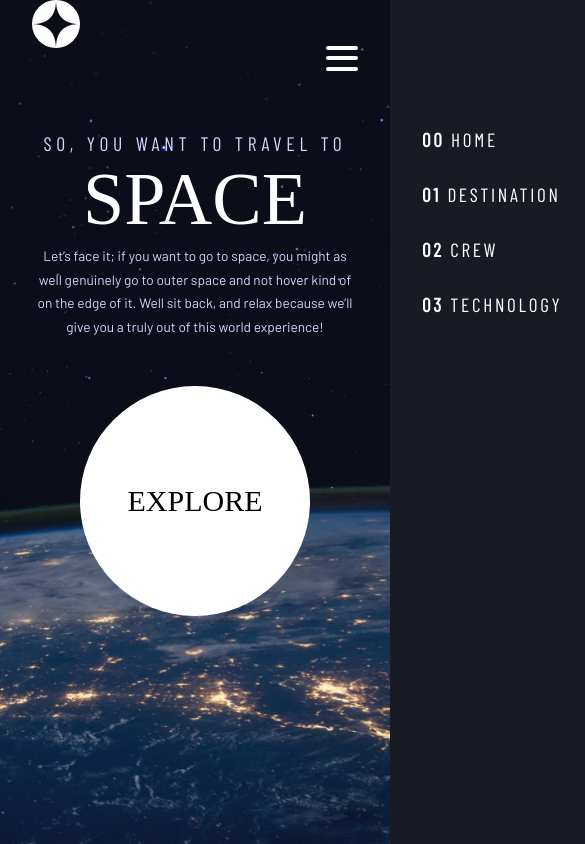
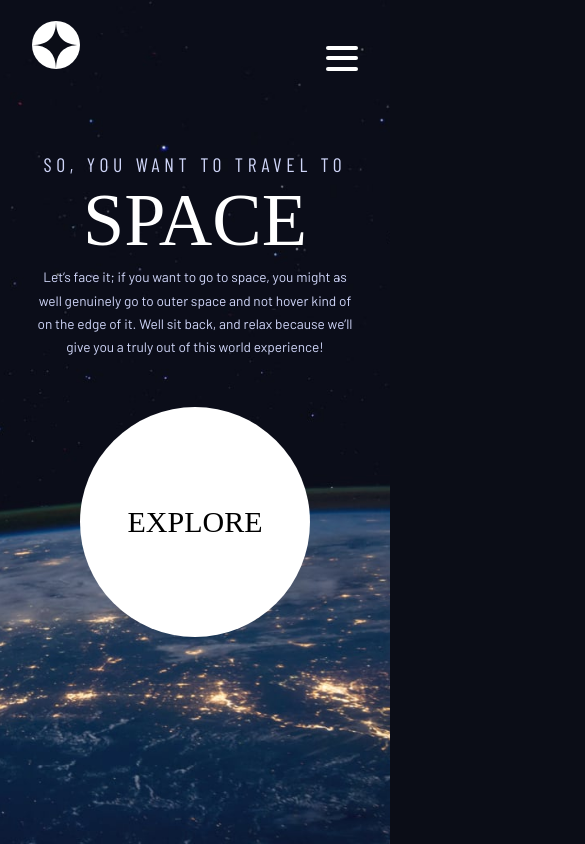
Before and after one commit to CauaRodrigues/space-tourism, a React (Create React App) app: page / in a window 390 px wide. Shown: the top 844 px of the page, 585 px wide, since content can reach past the window. Built offline with nearby package versions, Linux system fonts and the light colour scheme; a web font is replaced by a local one.

Commit message:
fix menu hamburger

```diff
--- /dev/null
+++ b/src/@types/BurgerProps.ts
@@ -0,0 +1,4 @@
+export type BurgerProps = {
+	open: boolean;
+	setOpen?: any;
+};
--- a/src/components/Burger/burger.styled.tsx
+++ b/src/components/Burger/burger.styled.tsx
@@ -1,7 +1,7 @@
 import styled from "styled-components";
-import { PropsTypes } from ".";
+import { BurgerProps } from "../../@types/BurgerProps";
 
-const Burger = styled.button<PropsTypes>`
+const Burger = styled.button<BurgerProps>`
 	width: 2rem;
 	height: 2rem;
 
--- a/src/components/Header/header.styled.tsx
+++ b/src/components/Header/header.styled.tsx
@@ -22,6 +22,10 @@ const Header = styled.header`
 
 	.logo {
 		margin-left: 2rem;
+
+		@media (max-width: ${sizes.mobile}px) {
+			margin-top: 1.3rem;
+		}
 	}
 
 	.divider {
@@ -33,10 +37,6 @@ const Header = styled.header`
 		left: 42px;
 		z-index: 10;
 	}
-
-	.menuHamburguer {
-		margin-right: 2rem;
-	}
 `;
 
 export const Styled = { Header };
--- a/src/components/Header/index.tsx
+++ b/src/components/Header/index.tsx
@@ -1,16 +1,12 @@
-import React, { useState } from "react";
+import React from "react";
 import MediaQuery from "react-responsive";
 
 import { Styled as S } from "./header.styled";
 import { NavBar } from "../NavBar";
 import { ReactComponent as Logo } from "../../assets/shared/logo.svg";
 import { sizes } from "../../styles/sizes";
-import { Burger } from "../Burger";
-import { Menu } from "../Menu";
 
 export const Header: React.FC = () => {
-	const [openMenu, setOpenMenu] = useState(false);
-
 	return (
 		<S.Header>
 			<div className="content">
@@ -23,11 +19,6 @@ export const Header: React.FC = () => {
 				<MediaQuery minWidth={sizes.mobile}>
 					<NavBar />
 				</MediaQuery>
-
-				<MediaQuery maxWidth={sizes.mobile}>
-					<Burger open={openMenu} setOpen={setOpenMenu} />
-					<Menu open={openMenu} />
-				</MediaQuery>
 			</div>
 		</S.Header>
 	);
--- a/src/components/Layout/Layout.tsx
+++ b/src/components/Layout/Layout.tsx
@@ -1,11 +1,14 @@
 import React, { useEffect, useState } from "react";
 import { Outlet, useMatches } from "react-router-dom";
-import { useMediaQuery } from "react-responsive";
+import MediaQuery, { useMediaQuery } from "react-responsive";
 
 import { Header } from "../Header";
 import { ContainerMain } from "./layout.styled";
 
 import { BG_HOME, BG_DESTINATION, BG_CREW, BG_TECHNOLOGY } from "../../assets";
+import { sizes } from "../../styles/sizes";
+import { Burger } from "../Burger";
+import { Menu } from "../Menu";
 
 export const Layout: React.FC = () => {
 	const [, { pathname }] = useMatches();
@@ -67,11 +70,18 @@ export const Layout: React.FC = () => {
 		verifyRoute();
 	}, [isMobile, isTablet, pathname]);
 
+	const [openMenu, setOpenMenu] = useState(false);
+
 	return (
 		<ContainerMain image={`${bgImage}`}>
 			<Header />
 
 			<Outlet />
+
+			<MediaQuery maxWidth={sizes.mobile}>
+				<Burger open={openMenu} setOpen={setOpenMenu} />
+				<Menu open={openMenu} setOpen={setOpenMenu} />
+			</MediaQuery>
 		</ContainerMain>
 	);
 };
--- a/src/components/Menu/index.tsx
+++ b/src/components/Menu/index.tsx
@@ -1,27 +1,33 @@
 import React from "react";
 import { Link } from "react-router-dom";
 import { Styled as S } from "./menu.styled";
+import { BurgerProps } from "../../@types/BurgerProps";
 
-export type PropsTypes = {
-	open: boolean;
-};
-
-export const Menu: React.FC<PropsTypes> = ({ open }) => {
+export const Menu: React.FC<BurgerProps> = ({ open, setOpen }) => {
 	return (
 		<S.Menu open={open}>
-			<Link to="/">
+			<Link to="/" onClick={() => setOpen((prevState: boolean) => !prevState)}>
 				<span className="stage">00</span> Home
 			</Link>
 
-			<Link to="/destination">
+			<Link
+				to="/destination"
+				onClick={() => setOpen((prevState: boolean) => !prevState)}
+			>
 				<span className="stage">01</span> destination
 			</Link>
 
-			<Link to="/crew">
+			<Link
+				to="/crew"
+				onClick={() => setOpen((prevState: boolean) => !prevState)}
+			>
 				<span className="stage">02</span> crew
 			</Link>
 
-			<Link to="/technology">
+			<Link
+				to="/technology"
+				onClick={() => setOpen((prevState: boolean) => !prevState)}
+			>
 				<span className="stage">03</span> technology
 			</Link>
 		</S.Menu>
--- a/src/components/Menu/menu.styled.tsx
+++ b/src/components/Menu/menu.styled.tsx
@@ -1,8 +1,7 @@
 import styled from "styled-components";
+import { BurgerProps } from "../../@types/BurgerProps";
 
-import { PropsTypes } from ".";
-
-const Menu = styled.nav<PropsTypes>`
+const Menu = styled.nav<BurgerProps>`
 	height: 100vh;
 	width: 70%;
 	padding: 2rem;
@@ -12,7 +11,7 @@ const Menu = styled.nav<PropsTypes>`
 	top: 0;
 	right: 0;
 
-	display: flex;
+	display: ${({ open }) => (open ? "flex" : "none")};
 	flex-direction: column;
 	justify-content: flex-start;
 	align-items: flex-start;
```
Also changed, not shown: src/components/Burger/index.tsx (+2 -6 lines).
